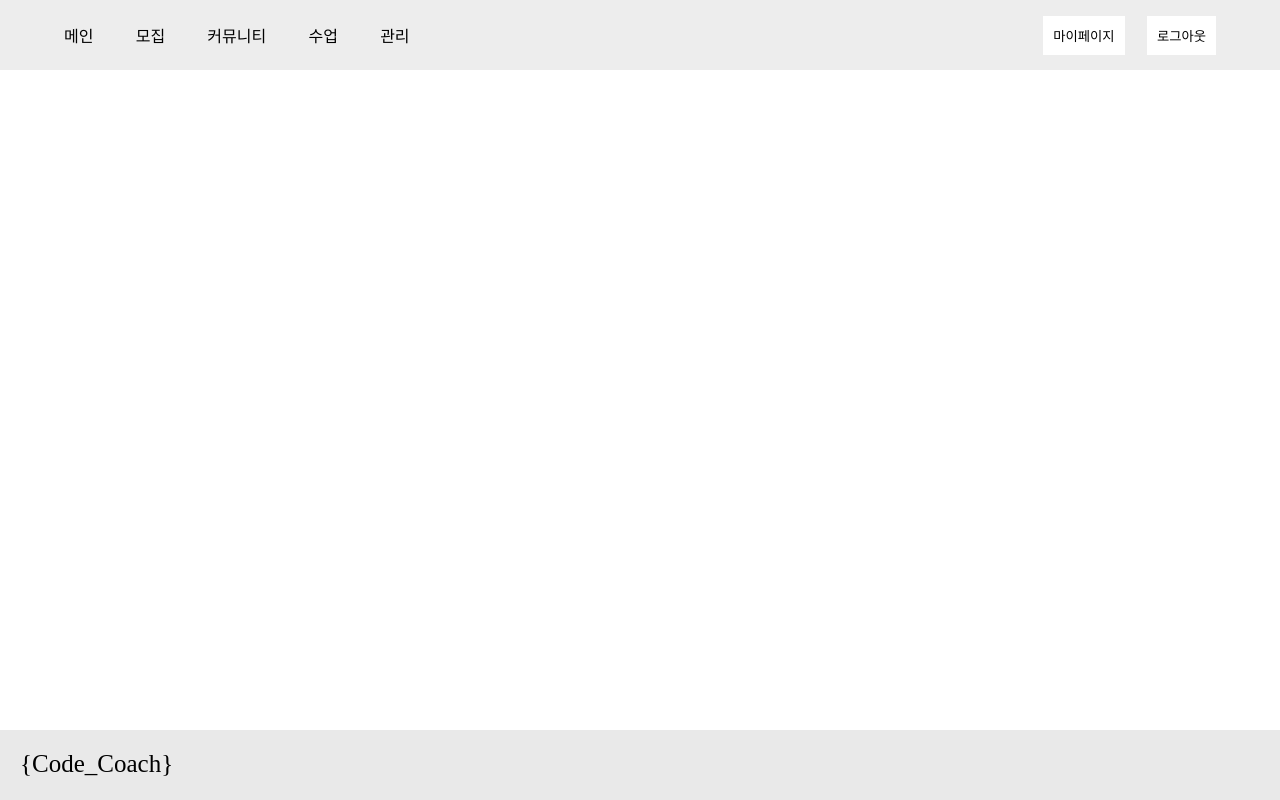
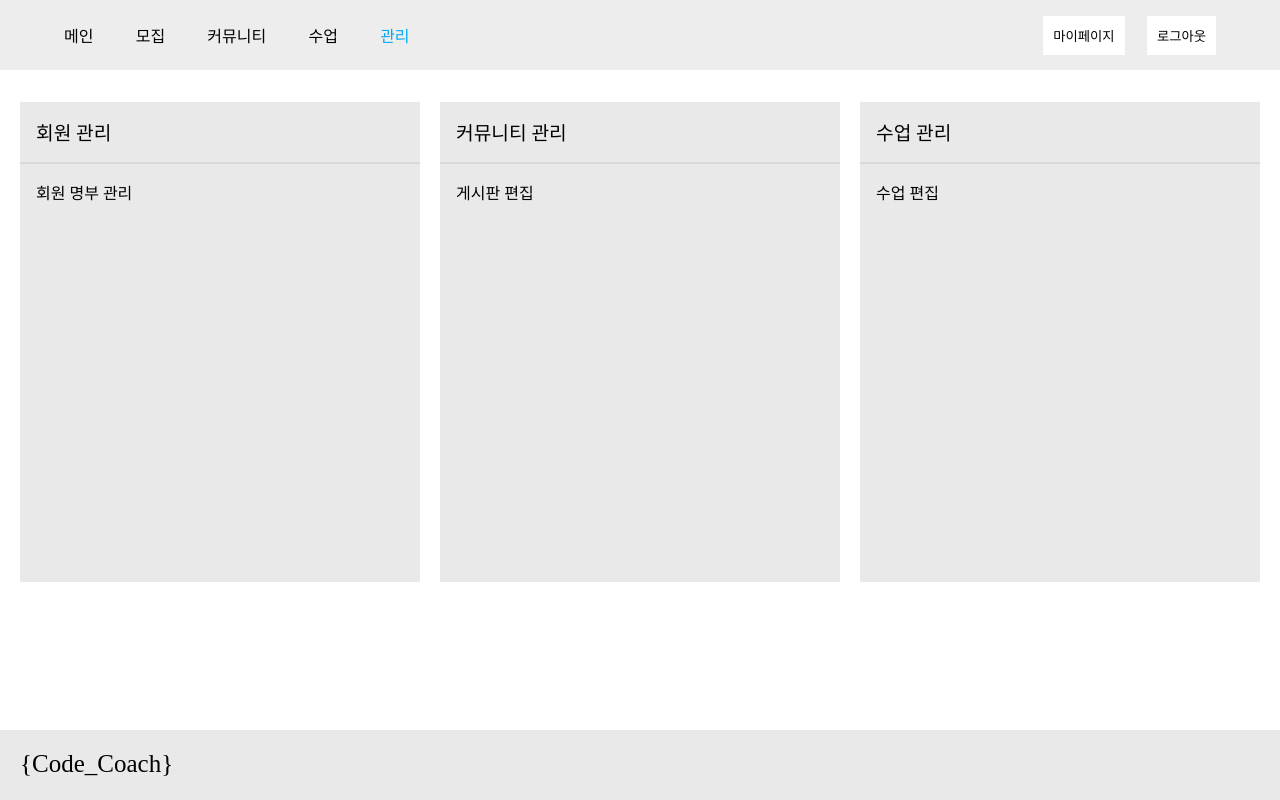
Before and after one commit to Code-Coach-org/Code-Coach-Front-end, a React (Create React App) app: page /admin in a window 1280 px wide. Built offline with nearby package versions, Linux system fonts and the light colour scheme.

Commit message:
[ADD] 관리자 메인 페이지

```diff
--- a/src/App.js
+++ b/src/App.js
@@ -20,10 +20,11 @@
           <Route path="/class/:classId/curriculum" element={<P.ClassCurriculumPage /> } />
           <Route path="/class/:classId/report" element={<P.ClassReportPage /> } />
           <Route path="/class/:classId/notice" element={<P.ClassNoticePage /> } />
-          {/* <Route path="/class/:classId/attendance" element={<P.ClassAttendancePage /> } /> */}
+          <Route path="/class/:classId/attendance" element={<P.ClassAttendancePage /> } />
           {/* <Route path="/class/:classId/attendance" element={<P.ClassAttendanceCompletedPage title="지금은 출석 체크 중이 아닙니다." /> } /> */}
           {/* <Route path="/class/:classId/attendance" element={<P.InAttendancePage /> } /> */}
-          <Route path="/class/:classId/attendance" element={<P.BeforeAttendancePage /> } />
+          {/* <Route path="/class/:classId/attendance" element={<P.BeforeAttendancePage /> } /> */}
+          <Route path="/admin" element={<P.AdminMainPage />} />
         </ Routes>
         <Footer />
       </BrowserRouter>
--- a/src/components/header.jsx
+++ b/src/components/header.jsx
@@ -19,7 +19,7 @@
           <NavLink to="/class">
             수업
           </NavLink>
-          <NavLink to="/none2">
+          <NavLink to="/admin">
             관리
           </NavLink>
         </S.NavList>
--- /dev/null
+++ b/src/pages/admin/AdminMainPage.jsx
@@ -0,0 +1,36 @@
+import React from "react";
+import * as S from "../../styles/admin/adminMain.style";
+import { Link } from "react-router-dom";
+const AdminMainPage = () => {
+
+    return (
+        <S.Layout>
+            <S.Card>
+                <S.Title>회원 관리</S.Title>
+                <S.Content>
+                    <Link to="member">
+                        회원 명부 관리
+                    </Link>
+                </S.Content>
+            </S.Card>
+            <S.Card>
+                <S.Title>커뮤니티 관리</S.Title>
+                <S.Content>
+                    <Link to="community">
+                        게시판 편집
+                    </Link>
+                </S.Content>
+            </S.Card>
+            <S.Card>
+                <S.Title>수업 관리</S.Title>
+                <S.Content>
+                    <Link to="class">
+                        수업 편집
+                    </Link>
+                </S.Content>
+            </S.Card>
+        </S.Layout>
+    );
+};
+
+export default AdminMainPage;
--- a/src/pages/index.js
+++ b/src/pages/index.js
@@ -6,3 +6,4 @@
 export { default as ClassAttendanceCompletedPage } from './class/classAttendance/student/ClassAttendanceCompletedPage';
 export { default as InAttendancePage } from './class/classAttendance/teacher/InAttendancePage';
 export { default as BeforeAttendancePage } from './class/classAttendance/teacher/BeforeAttendancePage';
+export { default as AdminMainPage } from './admin/AdminMainPage';
--- /dev/null
+++ b/src/styles/admin/adminMain.style.js
@@ -0,0 +1,29 @@
+import styled from "styled-components";
+import { MAIN_COLOR } from "../constants/color.constant";
+
+export const Layout = styled.div`
+  width: 100%;
+  display: flex;
+  align-items: center;
+  justify-content: space-evenly;
+  margin-top: 2rem;
+`
+
+export const Card = styled.div`
+  display: flex;
+  flex-direction: column;
+  background-color: ${MAIN_COLOR};
+  width: 25rem;
+  height: 30rem;
+`
+
+export const Title = styled.div`
+  font-weight: 500;
+  font-size: 1.2rem;
+  padding: 1rem;
+  border-bottom: 2px solid #D9D9D9;
+`
+
+export const Content = styled.div`
+  padding: 1rem;
+`
```
